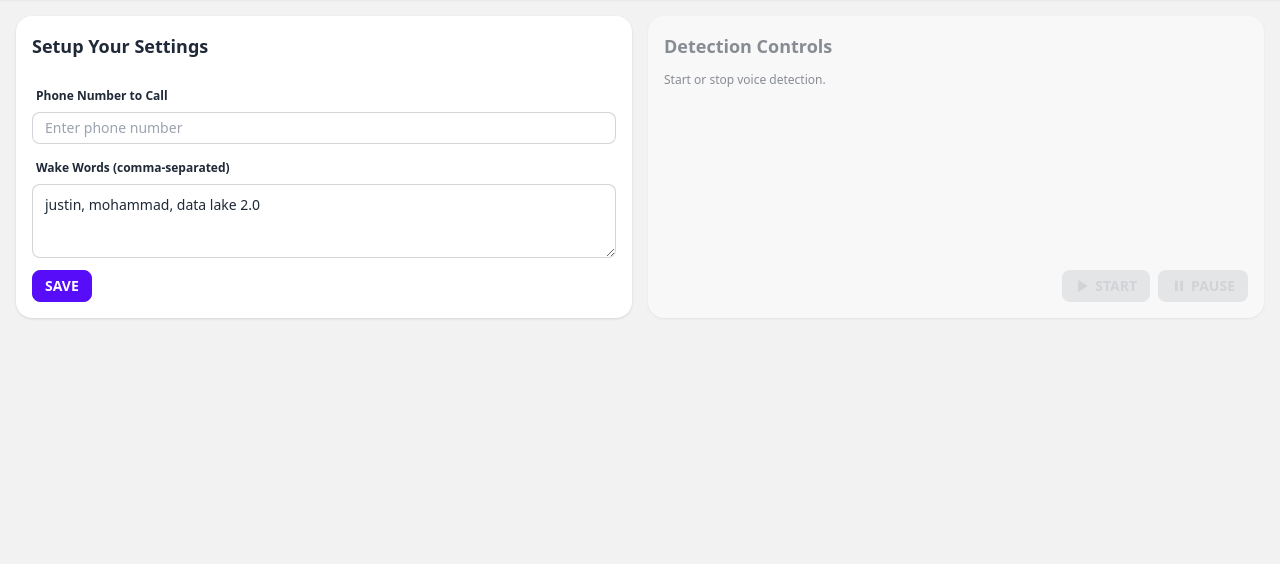
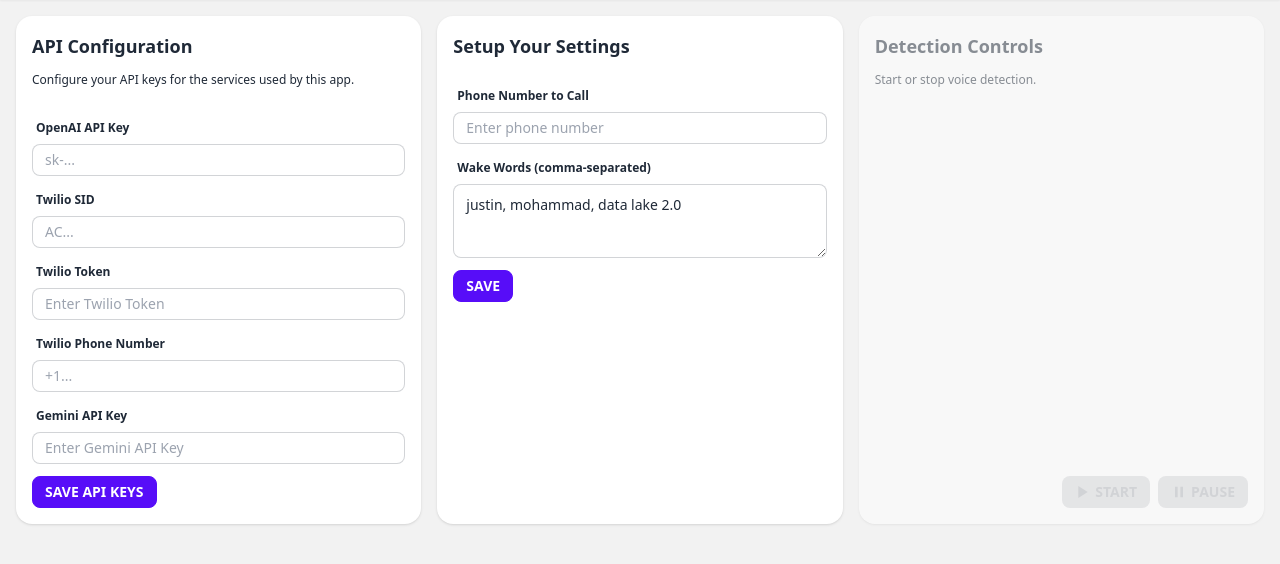
Before and after one commit to Laziness-101/pager, a Flask app: page / in a window 1280 px wide. Shown: the part 64-628 px from the top of the page. Run offline with Flask 3, Linux system fonts and the light colour scheme; parts of the project's set-up code (start-up, migrations or seed data) failed here and were passed over; some libraries are stand-ins or nearby versions.

Commit message:
Configuration added for API keys

````diff
--- a/flask_app/app.py
+++ b/flask_app/app.py
@@ -52,6 +52,15 @@ transcription = []
 stop_detection_flag = False
 detection_thread = None
 
+# API keys (will be loaded from .env if exists)
+api_keys = {
+    "openai_api_key": os.getenv("OPENAI_API_KEY", ""),
+    "twilio_sid": os.getenv("TWILIO_SID", ""),
+    "twilio_token": os.getenv("TWILIO_TOKEN", ""),
+    "twilio_phone": os.getenv("TWILIO_PHONE", ""),
+    "gemini_api_key": os.getenv("GEMINI_API_KEY", "")
+}
+
 ########################
 # HELPER FUNCTIONS
 ########################
@@ -98,6 +107,25 @@ def transcribe(file_path):
         )
     return transcript.text
 
+def save_env_file(api_keys_dict):
+    """
+    Save API keys to a .env file in the specified format
+    """
+    # Get the parent directory where app.py is located
+    app_dir = os.path.dirname(os.path.abspath(__file__))
+
+    # Create .env file with the specified format
+    env_path = os.path.join(app_dir, ".env")
+
+    with open(env_path, "w") as f:
+        f.write(f"OPENAI_API_KEY={api_keys_dict['openai_api_key']}\n")
+        f.write(f"TWILIO_SID={api_keys_dict['twilio_sid']}\n")
+        f.write(f"TWILIO_TOKEN={api_keys_dict['twilio_token']}\n")
+        f.write(f"TWILIO_PHONE={api_keys_dict['twilio_phone']}\n")
+        f.write(f"GEMINI_API_KEY={api_keys_dict['gemini_api_key']}\n")
+
+    return env_path
+
 ########################
 # DETECTION LOOP
 ########################
@@ -106,6 +134,7 @@ def detection_loop():
     Continuously record, transcribe, and check for wake words.
     Logs are written to the global list.
     """
+    global api_keys
     log_message("Detection started. Listening for wake words...")
 
     while not stop_detection_flag:
@@ -120,16 +149,16 @@ def detection_loop():
                 if word.lower() in text:
                     log_message(f"Wake word '{word}' detected!")
                     make_phone_call(
-                        sid=os.getenv("TWILIO_SID"),
-                        token=os.getenv("TWILIO_TOKEN"),
+                        sid=api_keys["twilio_sid"],
+                        token=api_keys["twilio_token"],
                         phone_number=phone_number,
-                        twilio_phone=os.getenv("TWILIO_PHONE"),
+                        twilio_phone=api_keys["twilio_phone"],
                     )
                     log_message(f"  -- Phone call sent to {phone_number} --")
                     transcription_string = ' '.join(transcription)
                     response = prompt_gemini(
                         prompt=f"The following is the transcript of a meeting going on. The main user has been called on in the meeting and requires an urgent summarization of everything discussed. Generate a summary of everything discussed in the meeting. Transcription: ```{transcription_string}```",
-                        api_key=os.getenv("GEMINI_API_KEY"),
+                        api_key=api_keys["gemini_api_key"],
                     )
                     log_message(f"  -- Gemini response: {response} --")
 
@@ -152,8 +181,38 @@ def index():
     return render_template(
         "index.html",
         phone_number=phone_number,
-        wake_words=", ".join(wake_words)
+        wake_words=", ".join(wake_words),
+        openai_api_key=api_keys["openai_api_key"],
+        twilio_sid=api_keys["twilio_sid"],
+        twilio_token=api_keys["twilio_token"],
+        twilio_phone=api_keys["twilio_phone"],
+        gemini_api_key=api_keys["gemini_api_key"]
     )
+
+@app.route("/save_api_keys", methods=["POST"])
+def save_api_keys():
+    """
+    Endpoint to save API keys to a .env file in the specified format,
+    then redirect back to home.
+    """
+    global api_keys
+
+    # Update API keys from form data
+    api_keys["openai_api_key"] = request.form.get("openai_api_key", "")
+    api_keys["twilio_sid"] = request.form.get("twilio_sid", "")
+    api_keys["twilio_token"] = request.form.get("twilio_token", "")
+    api_keys["twilio_phone"] = request.form.get("twilio_phone", "")
+    api_keys["gemini_api_key"] = request.form.get("gemini_api_key", "")
+
+    # Save to .env file
+    env_path = save_env_file(api_keys)
+
+    # Update the client with the new API key
+    client = openai.OpenAI(api_key=api_keys["openai_api_key"])
+
+    log_message(f"API keys saved to .env file at {env_path}")
+
+    return redirect(url_for("index"))
 
 @app.route("/update_settings", methods=["POST"])
 def update_settings():
@@ -200,6 +259,15 @@ if __name__ == "__main__":
         device_info = p.get_device_info_by_index(DEVICE_INDEX)
         log_message(f"Using audio device: {device_info['name']} (index {DEVICE_INDEX})")
 
-        app.run(port=5000)
+        # Try to run on port 5000, but if unavailable, use 8080 instead
+        try:
+            log_message("Starting server on port 5000...")
+            app.run(port=5000)
+        except OSError as e:
+            if "Address already in use" in str(e):
+                log_message("Port 5000 is in use. Switching to port 8080...")
+                app.run(port=8080)
+            else:
+                raise
     finally:
         p.terminate()
--- a/flask_app/templates/index.html
+++ b/flask_app/templates/index.html
@@ -22,10 +22,105 @@
 
   <!-- Main Container (flex-grow ensures background extends full height) -->
   <div class="container mx-auto px-4 pb-8 flex-grow">
-    <!-- Two-column layout for Settings (left) and Detection (right) -->
-    <div class="grid grid-cols-1 md:grid-cols-2 gap-4">
+    <!-- Three-column layout for API Config, Settings, and Detection -->
+    <div class="grid grid-cols-1 md:grid-cols-3 gap-4">
 
-      <!-- Settings Card (Left) -->
+      <!-- API Configuration Card (Left) -->
+      <div class="card card-compact w-full bg-base-100 shadow">
+        <div class="card-body">
+          <h2 class="card-title text-lg">API Configuration</h2>
+          <p class="text-xs mb-2">
+            Configure your API keys for the services used by this app.
+          </p>
+
+          <form
+            action="{{ url_for('save_api_keys') }}"
+            method="POST"
+            class="mt-2"
+            onsubmit="disableSaveApiButton();"
+          >
+            <div class="form-control mb-2">
+              <label class="label label-text text-xs font-semibold" for="openai_api_key">
+                OpenAI API Key
+              </label>
+              <input
+                type="password"
+                id="openai_api_key"
+                name="openai_api_key"
+                value="{{ openai_api_key }}"
+                class="input input-bordered input-sm"
+                placeholder="sk-..."
+              />
+            </div>
+
+            <div class="form-control mb-2">
+              <label class="label label-text text-xs font-semibold" for="twilio_sid">
+                Twilio SID
+              </label>
+              <input
+                type="password"
+                id="twilio_sid"
+                name="twilio_sid"
+                value="{{ twilio_sid }}"
+                class="input input-bordered input-sm"
+                placeholder="AC..."
+              />
+            </div>
+
+            <div class="form-control mb-2">
+              <label class="label label-text text-xs font-semibold" for="twilio_token">
+                Twilio Token
+              </label>
+              <input
+                type="password"
+                id="twilio_token"
+                name="twilio_token"
+                value="{{ twilio_token }}"
+                class="input input-bordered input-sm"
+                placeholder="Enter Twilio Token"
+              />
+            </div>
+
+            <div class="form-control mb-2">
+              <label class="label label-text text-xs font-semibold" for="twilio_phone">
+                Twilio Phone Number
+              </label>
+              <input
+                type="text"
+                id="twilio_phone"
+                name="twilio_phone"
+                value="{{ twilio_phone }}"
+                class="input input-bordered input-sm"
+                placeholder="+1..."
+              />
+            </div>
+
+            <div class="form-control mb-3">
+              <label class="label label-text text-xs font-semibold" for="gemini_api_key">
+                Gemini API Key
+              </label>
+              <input
+                type="password"
+                id="gemini_api_key"
+                name="gemini_api_key"
+                value="{{ gemini_api_key }}"
+                class="input input-bordered input-sm"
+                placeholder="Enter Gemini API Key"
+              />
+            </div>
+
+            <button
+                id="save-api-btn"
+                type="submit"
+                class="btn btn-primary btn-sm"
+                >
+                Save API Keys
+            </button>
+          </form>
+        </div>
+      </div>
+
+      <!-- Settings Card (Middle) -->
       <div class="card card-compact w-full bg-base-100 shadow">
         <div class="card-body">
           <h2 class="card-title text-lg">Setup Your Settings</h2>
@@ -172,6 +267,31 @@
     </div>
   </div>
 
+  <!-- API Keys Saved Alert -->
+  <div
+    id="api-keys-saved"
+    class="hidden alert alert-success alert-sm shadow-lg fixed bottom-5 right-5 w-64"
+  >
+    <div class="flex items-center">
+      <!-- check heroicon -->
+      <svg
+        xmlns="http://www.w3.org/2000/svg"
+        fill="none"
+        viewBox="0 0 24 24"
+        stroke-width="2"
+        stroke="currentColor"
+        class="w-4 h-4 mr-1"
+      >
+        <path
+          stroke-linecap="round"
+          stroke-linejoin="round"
+          d="M9 12.75L11.25 15 15 9.75M21 12a9 9 0 11-18 0 9 9 0 0118 0z"
+        />
+      </svg>
+      <span class="text-m">API keys saved successfully!</span>
+    </div>
+  </div>
+
   <!-- Gemini Summary Modal Toggle -->
   <input type="checkbox" id="summary-modal" class="modal-toggle" />
   <div class="modal">
@@ -196,6 +316,7 @@
     const stopBtn = document.getElementById("stop-btn");
     const recordingIndicator = document.getElementById("recording-indicator");
     const callNotification = document.getElementById("call-notification");
+    const apiKeysSaved = document.getElementById("api-keys-saved");
 
     // Disable Stop by default (until Start is clicked)
     stopBtn.disabled = true;
@@ -255,6 +376,11 @@
         showCallPopup();
       }
 
+      // API Keys saved event
+      if (logMessage.includes("API keys saved to .env file")) {
+        showApiKeysSavedPopup();
+      }
+
       // Gemini summary event
       if (logMessage.includes("Gemini response:")) {
         const parts = logMessage.split("Gemini response:");
@@ -274,6 +400,15 @@
       }, 4000);
     }
 
+    // Show a small daisyUI alert for API keys saved
+    function showApiKeysSavedPopup() {
+      apiKeysSaved.classList.remove("hidden");
+      // Hide after ~4s
+      setTimeout(() => {
+        apiKeysSaved.classList.add("hidden");
+      }, 4000);
+    }
+
     // Show the Gemini summary in a modal
     function showSummary(summaryText) {
       document.getElementById("summary-content").textContent = summaryText;
@@ -286,6 +421,17 @@
       const btn = document.getElementById("save-btn");
       btn.disabled = true;
     }
+
+    // Disable the "Save API Keys" button once clicked
+    function disableSaveApiButton() {
+      const btn = document.getElementById("save-api-btn");
+      btn.disabled = true;
+
+      // Re-enable after a short delay (allows for multiple submissions if needed)
+      setTimeout(() => {
+        btn.disabled = false;
+      }, 2000);
+    }
   </script>
 </body>
 </html>
````
